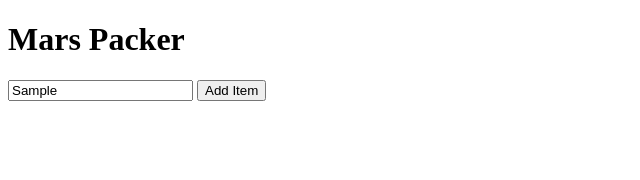
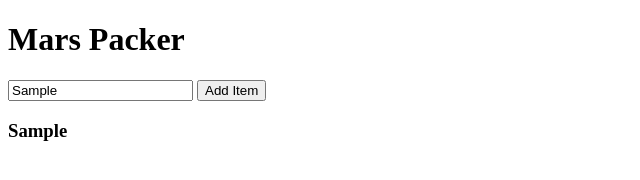
Before and after one commit to brucekchung/mars-packer, a website: page public/index.html in a window 1280 px wide. Both pictures are taken after typing "Sample" into the empty fields and a click on the button "Add Item". Shown: the full height of the page, 0-640 px from the left. Drawn offline with nearby package versions, Linux system fonts and the light colour scheme.

Commit message:
Add script.js

```diff
--- a/public/index.html
+++ b/public/index.html
@@ -8,6 +8,8 @@
   <h1>Mars Packer</h1>
   <input placeholder="item to pack"></input>
   <button class="submit-item">Add Item</button>
+  <section class="items">
+  </section>
  <script src="https://ajax.googleapis.com/ajax/libs/jquery/3.3.1/jquery.min.js"></script>
  <script src="./script.js"></script>
 </body>
--- a/public/script.js
+++ b/public/script.js
@@ -0,0 +1,6 @@
+$('.submit-item').on('click', () => {
+  console.log('clicked')
+
+  const item = $('input').val()
+  $('.items').append(`<h3>${item}</h3>`)
+})
```
Also changed, not shown: 2 other files.
